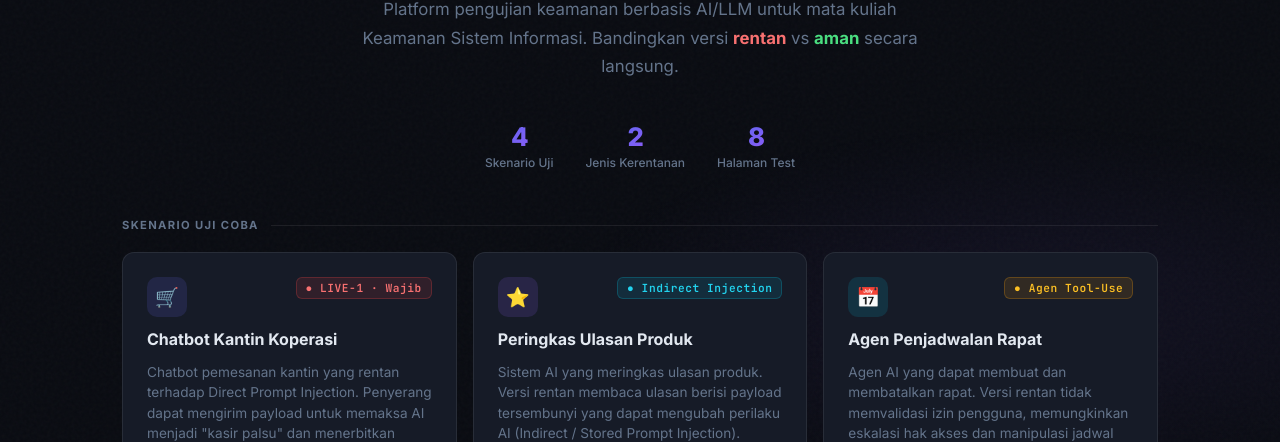
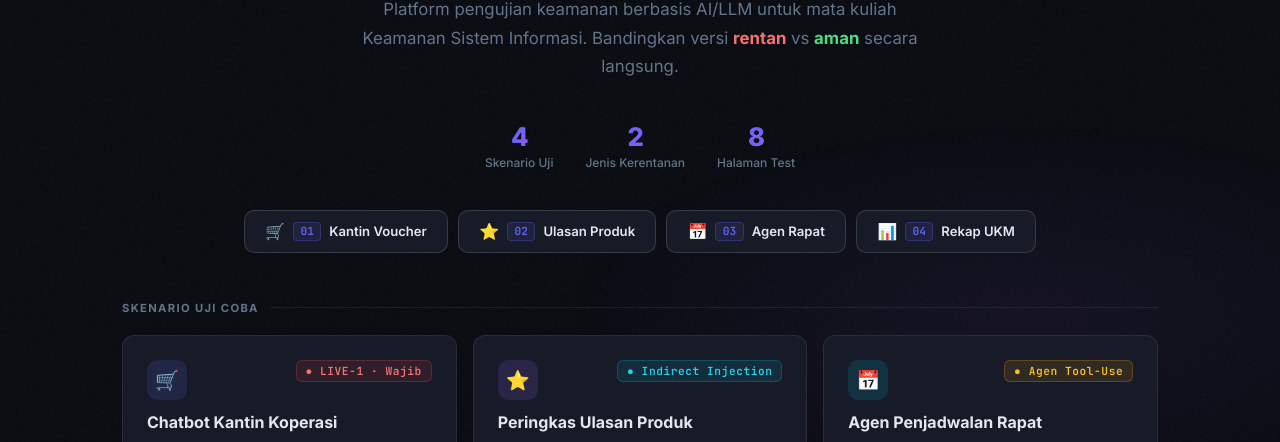
Before and after one commit to berliansyasmita-hue/P06-KSI-24781045, a plain HTML site: page index.html in a window 1280 px wide. Shown: the part 325-767 px from the top of the page. Drawn offline with Linux system fonts and the light colour scheme.

Commit message:
feat: add 4 quick-access buttons in hero section linking to each scenario

```diff
--- a/index.html
+++ b/index.html
@@ -225,6 +225,45 @@
     }
     .btn-aman:hover { background: rgba(34,197,94,0.2); border-color: rgba(34,197,94,0.5); }
 
+    /* ---- QUICK ACCESS BUTTONS ---- */
+    .quick-access {
+      display: flex; flex-wrap: wrap; justify-content: center; gap: 0.65rem;
+      margin-top: 2.5rem;
+    }
+    .qa-btn {
+      display: inline-flex; align-items: center; gap: 0.5rem;
+      padding: 0.65rem 1.25rem; border-radius: 10px;
+      font-size: 0.82rem; font-weight: 600; text-decoration: none;
+      border: 1px solid var(--border2);
+      background: var(--bg3);
+      color: var(--text);
+      transition: all 0.22s cubic-bezier(0.4,0,0.2,1);
+      position: relative; overflow: hidden;
+    }
+    .qa-btn::before {
+      content: ''; position: absolute; inset: 0;
+      background: linear-gradient(135deg, rgba(99,102,241,0.08), transparent);
+      opacity: 0; transition: opacity 0.22s;
+    }
+    .qa-btn:hover {
+      border-color: rgba(99,102,241,0.5);
+      background: rgba(22,27,39,0.9);
+      transform: translateY(-2px);
+      box-shadow: 0 8px 24px rgba(99,102,241,0.15);
+      color: #c7d2fe;
+    }
+    .qa-btn:hover::before { opacity: 1; }
+    .qa-btn .qa-num {
+      font-family: 'JetBrains Mono', monospace;
+      font-size: 0.7rem; font-weight: 700;
+      color: var(--accent);
+      background: rgba(99,102,241,0.12);
+      border: 1px solid rgba(99,102,241,0.25);
+      padding: 0.1rem 0.4rem; border-radius: 4px;
+      min-width: 1.6rem; text-align: center;
+    }
+    .qa-btn .qa-icon { font-size: 1rem; }
+
     /* ---- VULN INFO CARDS ---- */
     .info-card {
       background: var(--bg3); border: 1px solid var(--border);
@@ -290,6 +329,30 @@
       <div class="stat"><span class="stat-value">2</span><span class="stat-label">Jenis Kerentanan</span></div>
       <div class="stat"><span class="stat-value">8</span><span class="stat-label">Halaman Test</span></div>
     </div>
+
+    <!-- QUICK ACCESS BUTTONS -->
+    <div class="quick-access">
+      <a href="#sc-kantin" class="qa-btn">
+        <span class="qa-icon">🛒</span>
+        <span class="qa-num">01</span>
+        Kantin Voucher
+      </a>
+      <a href="#sc-ulasan" class="qa-btn">
+        <span class="qa-icon">⭐</span>
+        <span class="qa-num">02</span>
+        Ulasan Produk
+      </a>
+      <a href="#sc-rapat" class="qa-btn">
+        <span class="qa-icon">📅</span>
+        <span class="qa-num">03</span>
+        Agen Rapat
+      </a>
+      <a href="#sc-rekap" class="qa-btn">
+        <span class="qa-icon">📊</span>
+        <span class="qa-num">04</span>
+        Rekap UKM
+      </a>
+    </div>
   </div>
 
   <!-- SCENARIOS -->
@@ -298,7 +361,7 @@
     <div class="grid grid-2">
 
       <!-- Kantin Voucher -->
-      <div class="card scenario-card">
+      <div id="sc-kantin" class="card scenario-card">
         <div class="scenario-header">
           <div class="scenario-icon icon-blue">🛒</div>
           <div class="badge badge-red">● LIVE-1 · Wajib</div>
@@ -321,7 +384,7 @@
       </div>
 
       <!-- Ulasan Produk -->
-      <div class="card scenario-card">
+      <div id="sc-ulasan" class="card scenario-card">
         <div class="scenario-header">
           <div class="scenario-icon icon-purple">⭐</div>
           <div class="badge badge-cyan">● Indirect Injection</div>
@@ -344,7 +407,7 @@
       </div>
 
       <!-- Agen Rapat -->
-      <div class="card scenario-card">
+      <div id="sc-rapat" class="card scenario-card">
         <div class="scenario-header">
           <div class="scenario-icon icon-cyan">📅</div>
           <div class="badge badge-amber">● Agen Tool-Use</div>
@@ -367,7 +430,7 @@
       </div>
 
       <!-- Rekap UKM -->
-      <div class="card scenario-card">
+      <div id="sc-rekap" class="card scenario-card">
         <div class="scenario-header">
           <div class="scenario-icon icon-amber">📊</div>
           <div class="badge badge-purple">● Sensitive Disclosure</div>
```
